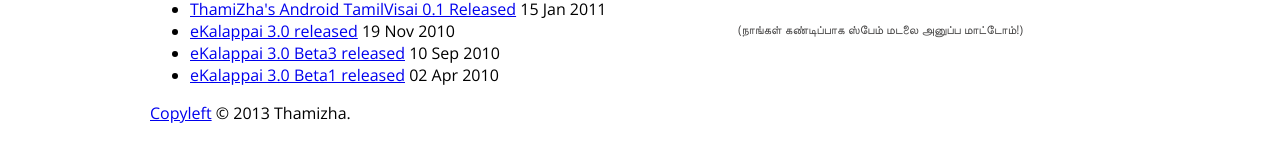
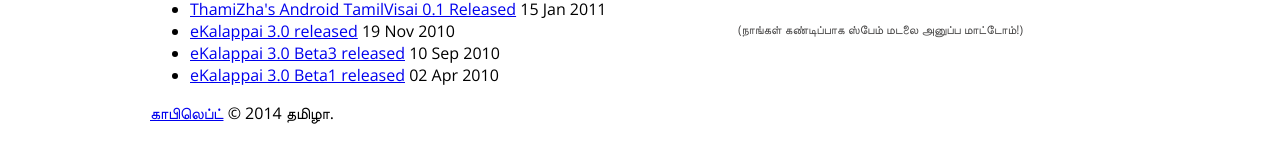
Before and after one commit to thamizha/thamizha.github.io, a Jekyll site: the page built from news.html, in a window 1280 px wide. Shown: the part 374-537 px from the top of the page. Built offline with Jekyll 4.4.1, drawn with Linux system fonts in a browser that asks for light colours.

Commit message:
தலைப்பும் அடிக்குறிப்பும் தமிழில்
காபிலெப்ட்</a> &copy; 2014 தமிழா.</p>

```diff
--- a/_layouts/default.html
+++ b/_layouts/default.html
@@ -2,7 +2,7 @@
 <html>
   <head>
     <meta charset="utf-8">
-    <title>{% if page.title %}{{ page.title }} &mdash; {% endif %}ThamiZha! | Powering Tamil Softwares</title>
+    <title>{% if page.title %}{{ page.title }} &mdash; {% endif %}தமிழா!-ThamiZha! | Powering Tamil Softwares</title>
 
     <meta name="author" content="Arunan Skanthan, Manikk">
     <meta name="description" content="Free and Open Source Tamil Software.">
@@ -50,7 +50,7 @@
     </div><!-- .content -->
 
     <footer class="footer">
-      <p><a href="https://github.com/thamizha/thamizha.github.com#license">Copyleft</a> &copy; 2013 Thamizha.</p>
+      <p><a href="https://github.com/thamizha/thamizha.github.com#license">காபிலெப்ட்</a> &copy; 2014 தமிழா.</p>
     </footer>
 
     <!--
```
